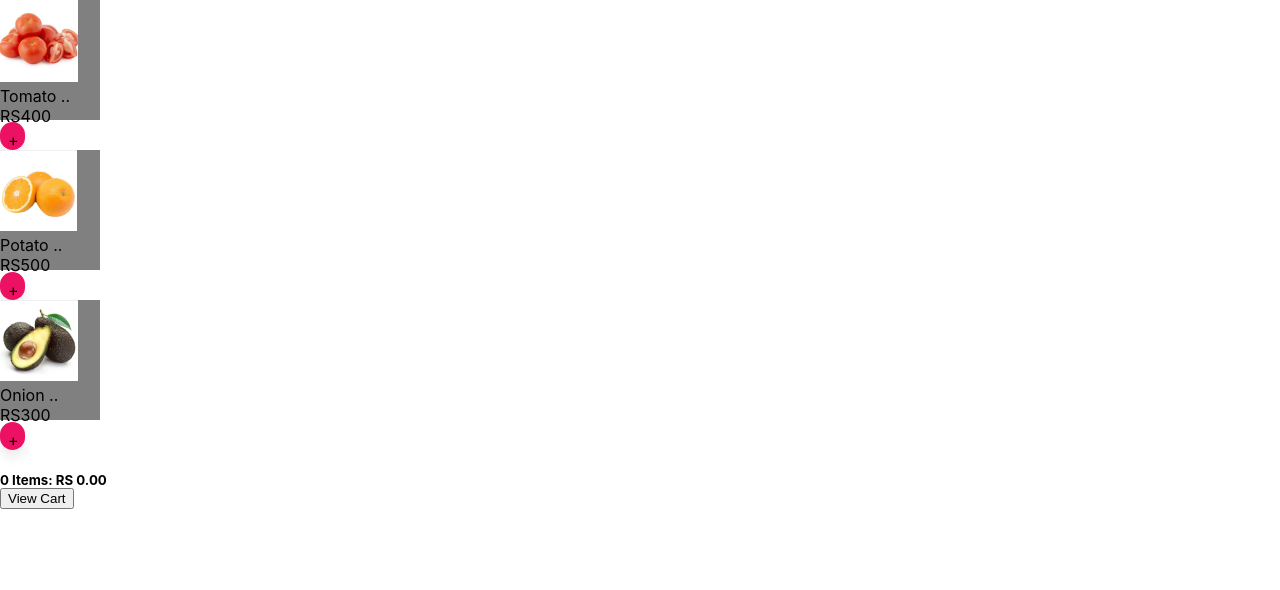
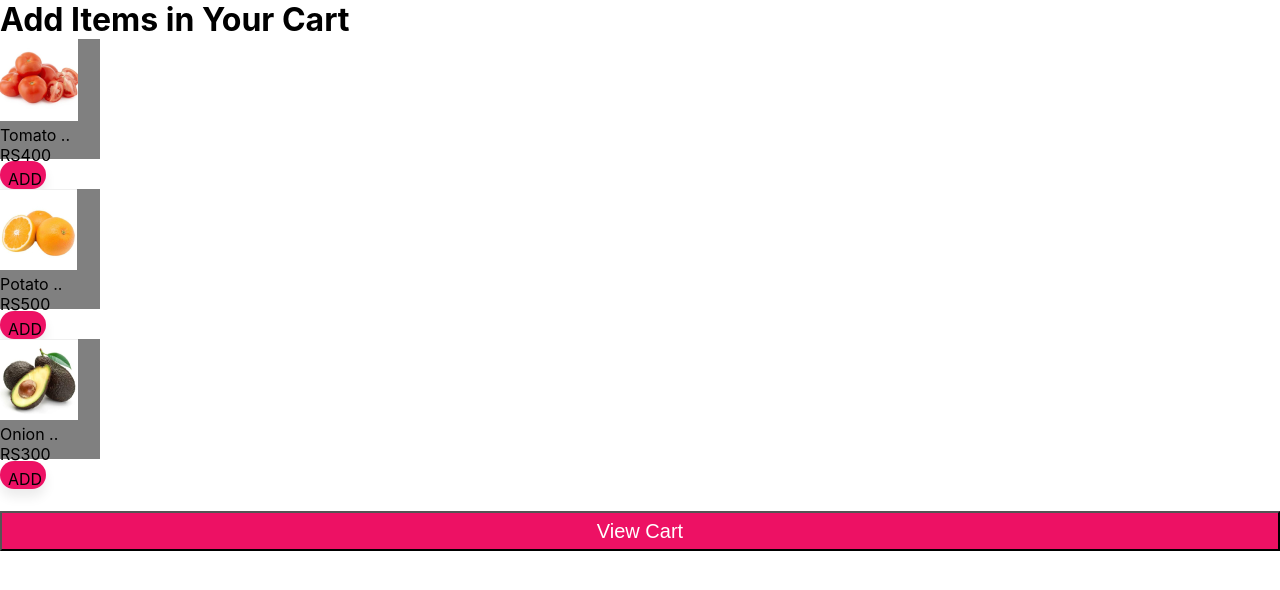
Before and after one commit to shammy-raushan/reducer-store, a React (Create React App) app: page / in a window 1280 px wide. Shown: the top 590 px of the page. Built offline with nearby package versions, Linux system fonts and the light colour scheme; no server answers.

Commit message:
Some design changes

```diff
--- a/src/components/Cart.css
+++ b/src/components/Cart.css
@@ -4,7 +4,7 @@
   border-radius: 18px;
   padding: 8px;
   gap: 8px;
-  width: 9px;
+  width: 30px;
   height: 12px;
   margin-top: 2px;
 }
@@ -13,3 +13,10 @@
   width: 100px;
   background: #808080;
 }
+.btn {
+  background: #ed1164;
+  color: white;
+  width: 100%;
+  height: 40px;
+  font-size: 20px;
+}
--- a/src/components/Cart/CartContainer.js
+++ b/src/components/Cart/CartContainer.js
@@ -1,15 +1,26 @@
 import CartItem from "./CartItem";
 import { useDispatch, useSelector } from "react-redux";
 import { openModal } from "../../features/modal/modalSlice";
+import { useNavigate } from "react-router-dom";
+import "../Cart.css";
 
 const CartContainer = () => {
   const dispatch = useDispatch();
+  const navigate = useNavigate();
   const { cartItems, total, quantity } = useSelector((store) => store.cart);
+
+  const goToHome = () => {
+    navigate("/");
+  };
   if (quantity < 1) {
     return (
       <section>
         <header>
-          <h5>your bag is empty</h5>
+          <h3>your don't have any items in cart</h3>
+          <h5>your favourite items are just a click away</h5>
+          <button className="btn" onClick={goToHome}>
+            Start Shopping
+          </button>
         </header>
       </section>
     );
@@ -31,7 +42,9 @@ const CartContainer = () => {
         <h5>
           total <span>RS {total.toFixed(2)}</span>
         </h5>
-        <button onClick={() => dispatch(openModal())}>clear cart</button>
+        <button className="btn" onClick={() => dispatch(openModal())}>
+          clear cart
+        </button>
       </footer>
     </section>
   );
--- a/src/components/Cart/CartItem.js
+++ b/src/components/Cart/CartItem.js
@@ -1,30 +1,30 @@
 import React from "react";
 import { removeItem, increase, decrease } from "../../features/cart/cartSlice";
 import { useDispatch } from "react-redux";
+import "../Cart.css";
 
 const CartItem = ({ id, title, price, quantity, img }) => {
   const dispatch = useDispatch();
   return (
-    <div>
-      <h5>
+    <>
+      <div className="itemContainer">
         <img src={img} />
-        {title}... total {title} = {quantity}... {price} each
-      </h5>
-
-      <button
-        onClick={() => {
-          dispatch(removeItem(id));
+        {title}
+        {price} each
+      </div>
+      <div
+        style={{
+          marginBottom: "20px",
         }}
       >
-        remove
-      </button>
         <button
           onClick={() => {
             dispatch(increase({ id }));
           }}
         >
-        <h1>+</h1>
+          +{" "}
         </button>
+        {quantity}
         <button
           onClick={() => {
             if (quantity === 1) {
@@ -34,9 +34,17 @@ const CartItem = ({ id, title, price, quantity, img }) => {
             dispatch(decrease({ id }));
           }}
         >
-        <h1>_</h1>
+          -{" "}
+        </button>{" "}
+        <button
+          onClick={() => {
+            dispatch(removeItem(id));
+          }}
+        >
+          remove
         </button>
       </div>
+    </>
   );
 };
 
--- a/src/components/Home/HomePage.js
+++ b/src/components/Home/HomePage.js
@@ -10,7 +10,15 @@ const HomePage = () => {
   };
 
   return (
-    <section>
+    <div>
+      <h1
+        style={{
+          marginTop: "0px",
+          marginBottom: "0px",
+        }}
+      >
+        Add Items in Your Cart
+      </h1>
       <div>
         {cartItems.map((item) => (
           <div key={item.id}>
@@ -22,13 +30,19 @@ const HomePage = () => {
       <footer>
         <h5>
           <div>
-            {quantity} Items: <span>RS {total.toFixed(2)}</span>{" "}
+            {quantity >= 1 && (
+              <div>
+                {quantity} Items:<span>RS {total.toFixed(2)}</span>
+              </div>
+            )}
           </div>
 
-          <button onClick={goToCart}>View Cart</button>
+          <button className="btn" onClick={goToCart}>
+            View Cart
+          </button>
         </h5>
       </footer>
-    </section>
+    </div>
   );
 };
 
--- a/src/components/Home/ItemList.js
+++ b/src/components/Home/ItemList.js
@@ -40,7 +40,7 @@ const ItemList = ({ id, title, price, quantity, img }) => {
       </div>
       {quantity == 0 ? (
         <div className="plusBtn" onClick={() => setShowText(!showText)}>
-          +
+          ADD
         </div>
       ) : (
         <div
```
Lines whose indentation alone changed are shown as unchanged.
